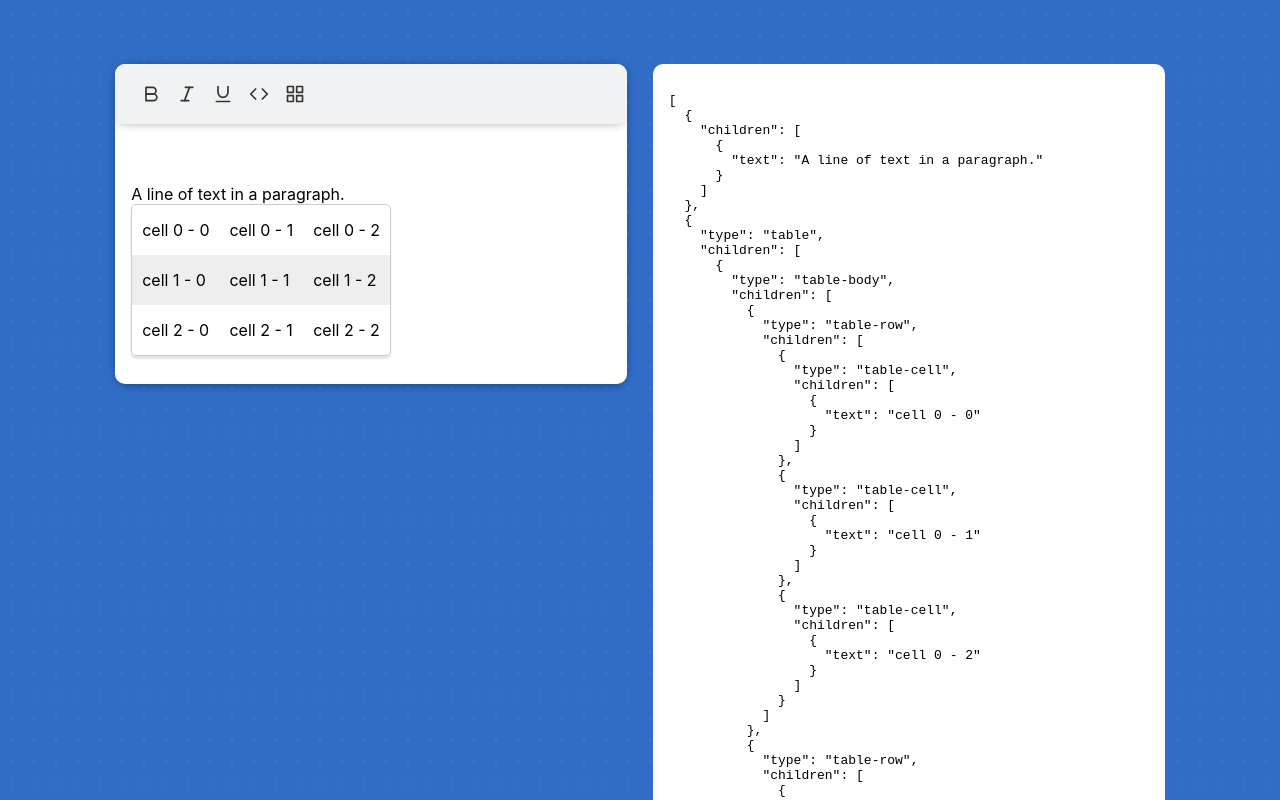
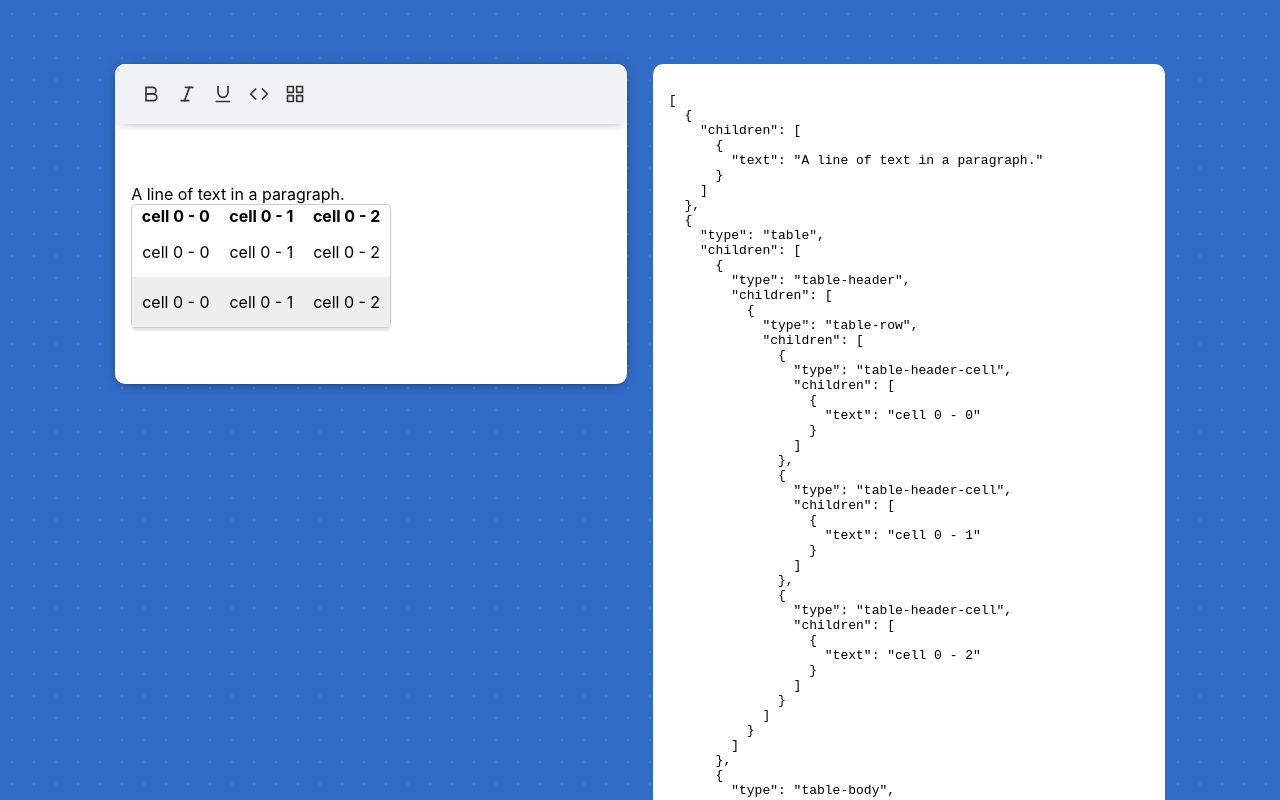
Before and after one commit to DronePT/playing-with-slate, a React (Create React App) app: page / in a window 1280 px wide. Shown: the top 800 px of the page. Built offline with nearby package versions, Linux system fonts and the light colour scheme.

Commit message:
:sparkles: Add remove table and completed remove column

```diff
--- a/src/App.tsx
+++ b/src/App.tsx
@@ -35,6 +35,40 @@ const App: React.FC = () => {
     {
       type: 'table',
       children: [
+        {
+          type: 'table-header',
+          children: [
+            {
+              type: 'table-row',
+              children: [
+                {
+                  type: 'table-header-cell',
+                  children: [
+                    {
+                      text: 'cell 0 - 0'
+                    }
+                  ]
+                },
+                {
+                  type: 'table-header-cell',
+                  children: [
+                    {
+                      text: 'cell 0 - 1'
+                    }
+                  ]
+                },
+                {
+                  type: 'table-header-cell',
+                  children: [
+                    {
+                      text: 'cell 0 - 2'
+                    }
+                  ]
+                }
+              ]
+            }
+          ]
+        },
         {
           type: 'table-body',
           children: [
@@ -74,7 +108,7 @@ const App: React.FC = () => {
                   type: 'table-cell',
                   children: [
                     {
-                      text: 'cell 1 - 0'
+                      text: 'cell 0 - 0'
                     }
                   ]
                 },
@@ -82,7 +116,7 @@ const App: React.FC = () => {
                   type: 'table-cell',
                   children: [
                     {
-                      text: 'cell 1 - 1'
+                      text: 'cell 0 - 1'
                     }
                   ]
                 },
@@ -90,36 +124,7 @@ const App: React.FC = () => {
                   type: 'table-cell',
                   children: [
                     {
-                      text: 'cell 1 - 2'
-                    }
-                  ]
-                }
-              ]
-            },
-            {
-              type: 'table-row',
-              children: [
-                {
-                  type: 'table-cell',
-                  children: [
-                    {
-                      text: 'cell 2 - 0'
-                    }
-                  ]
-                },
-                {
-                  type: 'table-cell',
-                  children: [
-                    {
-                      text: 'cell 2 - 1'
-                    }
-                  ]
-                },
-                {
-                  type: 'table-cell',
-                  children: [
-                    {
-                      text: 'cell 2 - 2'
+                      text: 'cell 0 - 2'
                     }
                   ]
                 }
--- a/src/components/Toolbar/components/SubToolbar/SubToolbar.tsx
+++ b/src/components/Toolbar/components/SubToolbar/SubToolbar.tsx
@@ -48,7 +48,7 @@ const SubToolbar: React.FC<SubToolbarProps> = props => {
           <DeleteIcon color="#333" size={24} />
         </button>
       </div>
-      <button onClick={(): void => customEditor.sendKeyPress('meta+t+del')}>
+      <button onClick={(): void => customEditor.sendCommand('table-remove')}>
         <TrashIcon color="#333" size={24} />
       </button>
     </div>
--- a/src/libs/slate/Commands/TableRemoveColumnCommand.ts
+++ b/src/libs/slate/Commands/TableRemoveColumnCommand.ts
@@ -1,6 +1,6 @@
 import { ReactEditor } from 'slate-react';
 import { CommandStrategy } from '../CommandStrategy';
-import { Editor, Transforms, Path } from 'slate';
+import { Editor, Transforms, Path, Node } from 'slate';
 
 export class TableRemoveColumnCommand implements CommandStrategy {
   public name = 'table-remove-column';
@@ -35,5 +35,29 @@ export class TableRemoveColumnCommand implements CommandStrategy {
         at: [...cellPath, i, columnIndex] as Path
       });
     }
+
+    // remove table header if it exists
+    const tableHeaderExists = cellPath.slice(-1)[0] > 0;
+    if (tableHeaderExists) {
+      const tableHeaderCell = [...cellPath.splice(0, cellPath.length - 1), 0];
+      Transforms.removeNodes(this._editor, {
+        at: [...tableHeaderCell, 0, columnIndex] as Path
+      });
+    }
+
+    // check if we should remove table as well by checking if table rows
+    // has no table-cell
+    const [[tableRow]] = Editor.nodes(this._editor, {
+      match: n => n.type === 'table-row'
+    });
+
+    const doesTableCellExist = tableRow.children.find(
+      (child: Node) => child.type === 'table-cell'
+    );
+    if (!doesTableCellExist) {
+      Transforms.removeNodes(this._editor, {
+        match: n => n.type === 'table'
+      });
+    }
   }
 }
--- /dev/null
+++ b/src/libs/slate/Commands/TableRemoveCommand.ts
@@ -0,0 +1,21 @@
+import { ReactEditor } from 'slate-react';
+import { CommandStrategy } from '../CommandStrategy';
+import { Transforms } from 'slate';
+
+export class TableRemoveCommand implements CommandStrategy {
+  public name = 'table-remove';
+
+  private _editor: ReactEditor | null = null;
+
+  setEditor(editor: ReactEditor): void {
+    this._editor = editor;
+  }
+
+  execute(): void {
+    if (!this._editor) return;
+
+    Transforms.removeNodes(this._editor, {
+      match: n => n.type === 'table'
+    });
+  }
+}
--- a/src/libs/slate/Commands/index.ts
+++ b/src/libs/slate/Commands/index.ts
@@ -1,8 +1,10 @@
 import { TableRemoveColumnCommand } from './TableRemoveColumnCommand';
 import { TableRemoveRowCommand } from './TableRemoveRowCommand';
 import { CommandStrategy } from '../CommandStrategy';
+import { TableRemoveCommand } from './TableRemoveCommand';
 
 export const availableCommands: CommandStrategy[] = [
   new TableRemoveColumnCommand(),
-  new TableRemoveRowCommand()
+  new TableRemoveRowCommand(),
+  new TableRemoveCommand()
 ];
```
